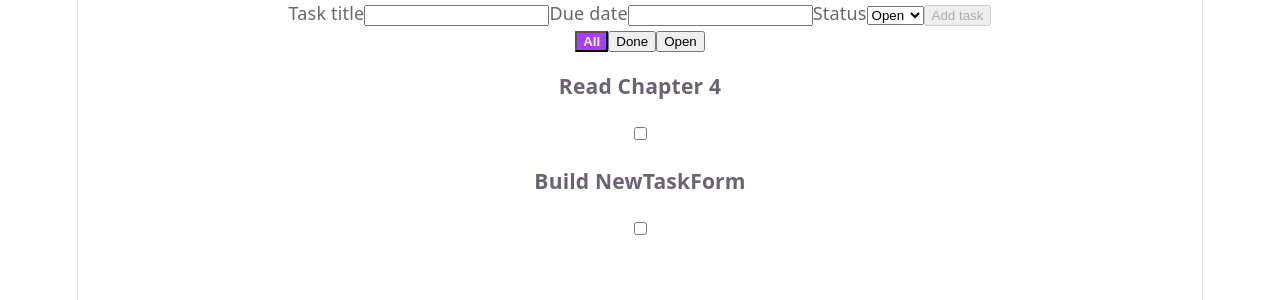
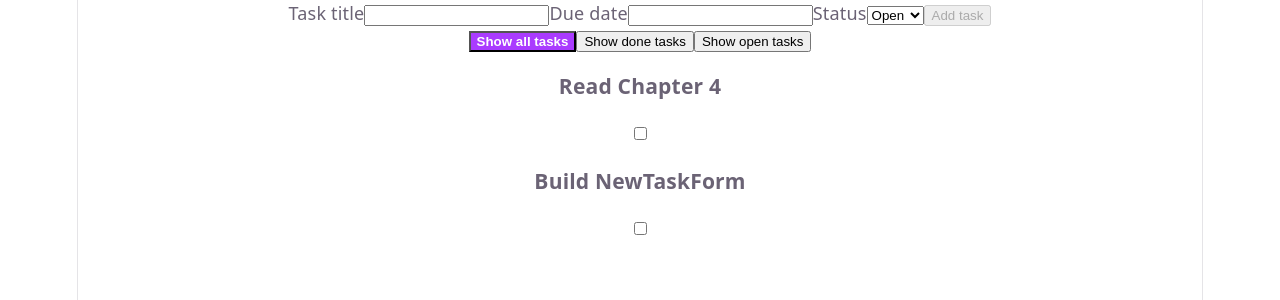
Before and after one commit to Big-Zool/sfwe475-lab3-2103060186, a React (Vite) app in the folder task-board/: page / in a window 1280 px wide. Shown: the top 300 px of the page. Built offline with nearby package versions, Linux system fonts and the light colour scheme.

Commit message:
fix: make filter button text descriptive on its own

```diff
--- a/task-board/src/FilterBar.tsx
+++ b/task-board/src/FilterBar.tsx
@@ -1,9 +1,9 @@
 export type Filter = "all" | "done" | "open";
 
 const filters: { value: Filter; label: string }[] = [
-  { value: "all", label: "All" },
-  { value: "done", label: "Done" },
-  { value: "open", label: "Open" },
+  { value: "all", label: "Show all tasks" },
+  { value: "done", label: "Show done tasks" },
+  { value: "open", label: "Show open tasks" },
 ];
 
 type FilterBarProps = {
```
Also changed, not shown: task-board/notes/dataux.md (+5 -0 lines).
